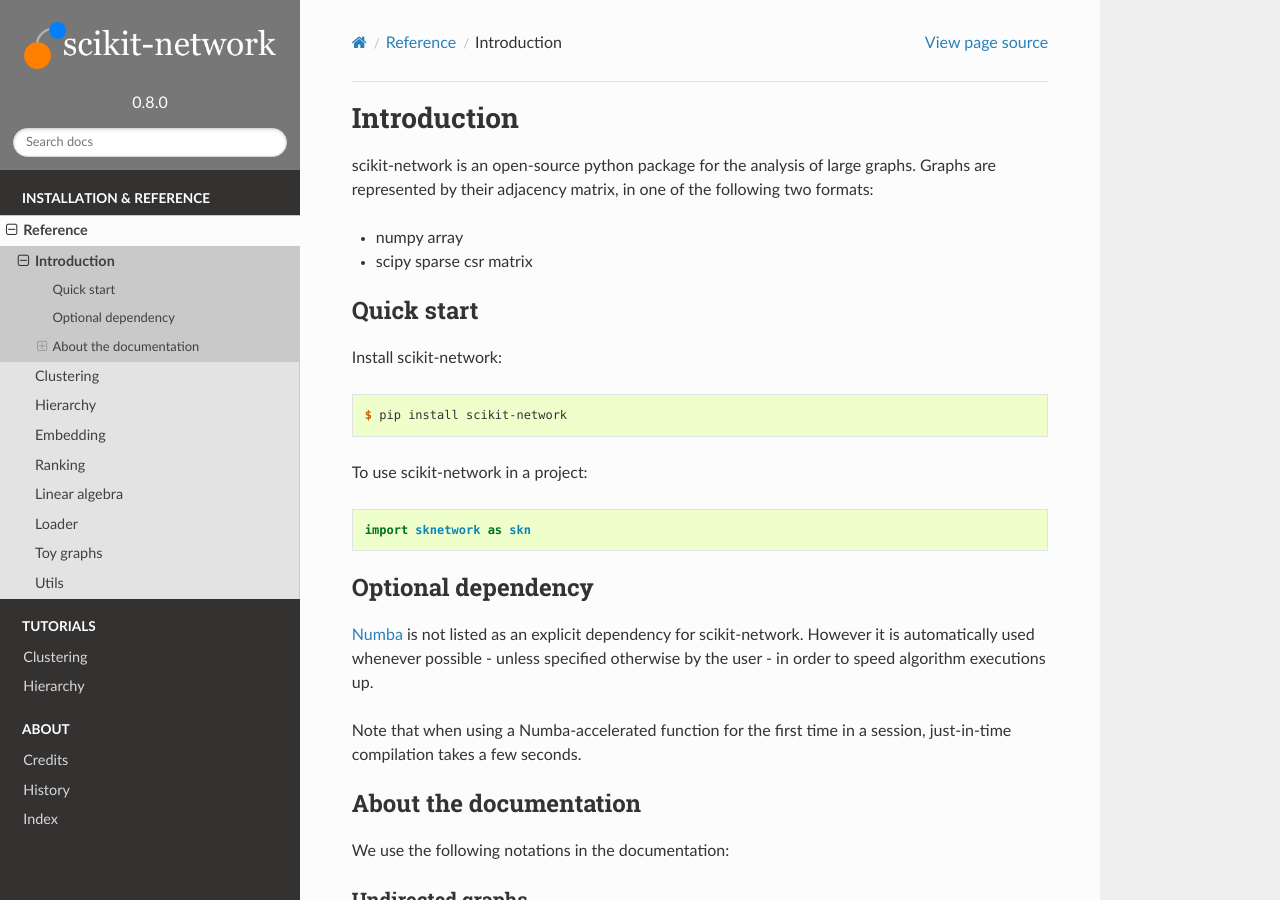
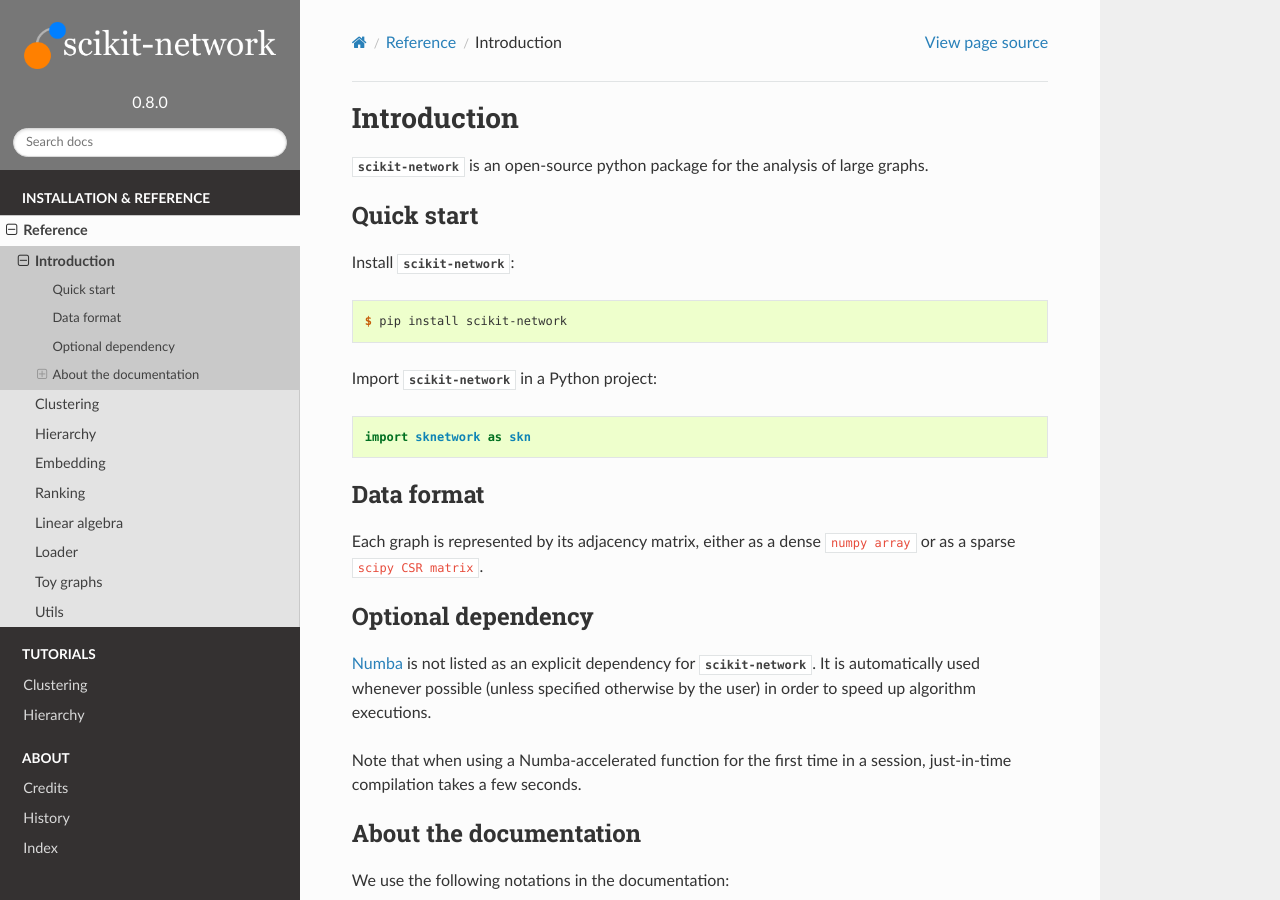
Before and after one commit to sknetwork-team/scikit-network, a Sphinx documentation site: the page built from docs/reference/introduction.rst, in a window 1280 px wide and 900 px high. Built offline with Sphinx 7.4.7 and the Read the Docs theme 2.0.0, drawn with Linux system fonts in a browser that asks for light colours; pages that are not in the unit, such as notebooks, are missing from menus; the version number is read from the project's files by our own code.

Commit message:
Doc package highlights

```diff
--- a/docs/reference/introduction.rst
+++ b/docs/reference/introduction.rst
@@ -3,31 +3,33 @@
 Introduction
 ************
 
-scikit-network is an open-source python package for the analysis of large graphs.
-Graphs are represented by their adjacency matrix, in one of the following two formats:
+:mod:`scikit-network` is an open-source python package for the analysis of large graphs.
 
-* numpy array
-* scipy sparse csr matrix
 
 Quick start
 -----------
 
-Install scikit-network:
+Install :mod:`scikit-network`:
 
 .. code-block:: console
 
     $ pip install scikit-network
 
-To use scikit-network in a project::
+Import :mod:`scikit-network` in a Python project::
 
     import sknetwork as skn
+
+Data format
+-----------
+
+Each graph is represented by its adjacency matrix, either as a dense ``numpy array`` or as a sparse ``scipy CSR matrix``.
 
 
 Optional dependency
 -------------------
 
-Numba_ is not listed as an explicit dependency for scikit-network. However it is automatically
-used whenever possible -  unless specified otherwise by the user - in order to speed algorithm executions up.
+Numba_ is not listed as an explicit dependency for :mod:`scikit-network`. It is automatically
+used whenever possible (unless specified otherwise by the user) in order to speed up algorithm executions.
 
 Note that when using a Numba-accelerated function for the first time in a session,
 just-in-time compilation takes a few seconds.
--- a/docs/reference/linalg.rst
+++ b/docs/reference/linalg.rst
@@ -5,7 +5,7 @@
 
 .. currentmodule:: sknetwork
 
-Submodule for linear Algebra.
+Module for linear Algebra.
 
 Sparse + Low Rank structure
 ---------------------------
```
Also changed, not shown: README.rst (+4 -6 lines).
